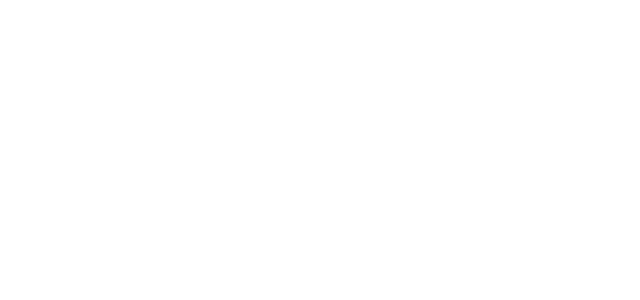
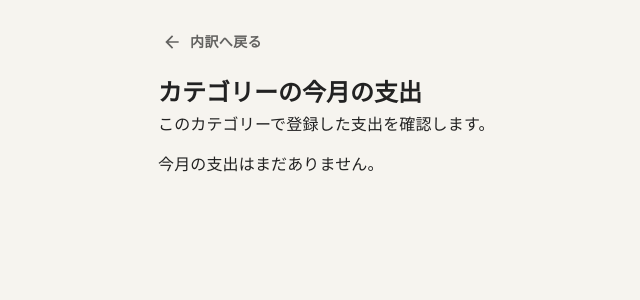
Before and after one commit to ryusei-yaku/kakeibo-app, a React (Vite) app: page /categories/monthly/1 in a window 1280 px wide. Before the commit this address had no page. Shown: the top 300 px of the page, without its empty margins (206-846 px from the left). Built offline with nearby package versions, Linux system fonts and the light colour scheme.

Commit message:
カテゴリ詳細ページで支出を日付ごとにグループ表示

```diff
--- a/src/App.tsx
+++ b/src/App.tsx
@@ -4,6 +4,7 @@ import MonthlyCategorySummaryPage from "./features/categories/MonthlyCategorySum
 import ExpenseFormPage from "./features/expenses/ExpenseFormPage";
 import HomePage from "./features/home/HomePage";
 import type { Expense } from "./types/expense";
+import MonthlyCategoryDetailPage from "./features/categories/MonthlyCategoryDetailPage";
 
 function App() {
   const [expenses, setExpenses] = useState<Expense[]>([]);
@@ -24,6 +25,10 @@ function App() {
           path="/categories/monthly"
           element={<MonthlyCategorySummaryPage expenses={expenses}/>}
         />
+        <Route
+          path="/categories/monthly/:categoryId"
+          element={<MonthlyCategoryDetailPage expenses={expenses}/>}
+        />
       </Routes>
     </BrowserRouter>
   );
--- /dev/null
+++ b/src/features/categories/MonthlyCategoryDetailPage.tsx
@@ -0,0 +1,207 @@
+import ArrowBackIcon from "@mui/icons-material/ArrowBack";
+import { Box, Button, Container, Stack, Typography } from "@mui/material";
+import dayjs from "dayjs";
+import "dayjs/locale/ja";
+import { useNavigate, useParams } from "react-router-dom";
+import type { Expense } from "../../types/expense";
+
+
+dayjs.locale("ja");
+
+type MonthlyCategoryDetailPageProps = {
+    expenses: Expense[];
+}
+
+//同じ日付の支出をまとめるための型
+type DailyExpenseGroup = {
+    date: string;
+    totalAmount: number;
+    items: Expense[];
+}
+// 数値を「1,200円」のような表示用文字列に変換する
+function formatYen(amount: number) {
+    return `${amount.toLocaleString()}円`;
+}
+// "2026-06-28" のような日付文字列を「2026年6月28日(日)」の表示に変換する
+function formatDateWithWeekday(date: string) {
+    return dayjs(date).format("YYYY年M月D日(ddd)");
+}
+
+//支出1件の左側に表示する文字列を作る
+//店名があれば店名を表示し、メモがあれば店名の横に（）で表示する
+function formatExpenseLabel(shopName: string, memo: string) {
+    if (shopName !== "" && memo !== "") {
+        return `${shopName} (${memo})`;
+    }
+
+    if (shopName !== "") {
+        return shopName;
+    }
+
+    if (memo !== "") {
+        return `(${memo})`;
+    }
+}
+
+function MonthlyCategoryDetailPage({
+    expenses,
+}: MonthlyCategoryDetailPageProps) {
+    //URLの「:categoryId」に入っている値を取得する
+    const { categoryId } = useParams();
+    //今日が含まれる年月を"2026-06"のような形式で取得する
+    const currentMonth = dayjs().format("YYYY-MM");
+    const navigate = useNavigate();
+
+    //全支出の中から、今月かつURLのcategoryIdと一致する支出だけを取り出す
+    const categoryMonthlyExpenses = expenses.filter(
+        (expense) =>
+            expense.date.startsWith(currentMonth) &&
+            expense.categoryId === categoryId
+    );
+
+    //選択中カテゴリーの今月支出を、日付の新しい順に並べる
+    const sortedCategoryMonthlyExpenses = [...categoryMonthlyExpenses].sort(
+        (a, b) => dayjs(b.date).valueOf() - dayjs(a.date).valueOf()
+    )
+
+    //同じ日付の支出を1つのグループにまとめる
+    const groupedExpensesByDate = sortedCategoryMonthlyExpenses.reduce<
+        DailyExpenseGroup[]
+    >((groups, expense) => {
+        //すでに同じ日付のグループがあるか探す
+        const existingGroup = groups.find((group) => group.date === expense.date);
+
+        //同じ日付のグループがある場合には、そのグループの支出を追加する
+        if (existingGroup) {
+            existingGroup.items.push(expense);
+            existingGroup.totalAmount += expense.amount;
+            return groups;
+        }
+
+        //まだ同じ日付のグループがない場合は新しく日付グループを作る
+        return [
+            ...groups,
+            {
+                date: expense.date,
+                totalAmount: expense.amount,
+                items: [expense],
+            }
+        ]
+    }, [])
+
+    //表示用のカテゴリー名を取得する
+    //支出が1件以上あれば、その支出に保存されているcategoryNameを使う
+    const categoryName =
+        categoryMonthlyExpenses.length > 0
+            ? categoryMonthlyExpenses[0].categoryName
+            : "カテゴリー";
+
+    return (
+        <Box sx={{ minHeight: "100vh", backgroundColor: "#f6f4ef", py: 3 }}>
+            <Container maxWidth="sm">
+                <Stack spacing={2}>
+                    <Button
+                        onClick={() => navigate("/categories/monthly")}
+                        startIcon={<ArrowBackIcon />}
+                        sx={{
+                            alignSelf: "flex-start",
+                            color: "text.secondary",
+                            fontWeight: "bold",
+                        }}
+                    >
+                        内訳へ戻る
+                    </Button>
+
+                    <Box>
+                        <Typography variant="h5" component="h1" sx={{ fontWeight: "bold" }}>
+                            {categoryName}の今月の支出
+                        </Typography>
+
+                        <Typography color="text.secondary" sx={{ mt: 0.5 }}>
+                            このカテゴリーで登録した支出を確認します。
+                        </Typography>
+                    </Box>
+
+                    {/* このカテゴリーの今月支出が1件もない場合 */}
+
+                    {groupedExpensesByDate.length === 0 ? (
+                        <Typography color="text.secondary">
+                            今月の支出はまだありません。
+                        </Typography>
+                    ) : (
+                        // 支出がある場合は、日付ごとにまとめて表示する
+                        <Stack spacing={2}>
+                            {groupedExpensesByDate.map((group) => (
+                                <Box key={group.date}>
+                                    {/* 日付ごとの見出し行 */}
+                                    <Box
+                                        sx={{
+                                            display: "flex",
+                                            justifyContent: "space-between",
+                                            alignItems: "center",
+                                            px: 2,
+                                            py: 1,
+                                            backgroundColor: "#e5e1da",
+                                            borderTopLeftRadius: 12,
+                                            borderTopRightRadius: 12,
+                                        }}
+                                    >
+                                        <Typography sx={{ fontWeight: "bold" }}>
+                                            {formatDateWithWeekday(group.date)}
+                                        </Typography>
+
+                                        <Typography sx={{ fontWeight: "bold" }}>
+                                            {formatYen(group.totalAmount)}
+                                        </Typography>
+                                    </Box>
+
+                                    {/* その日付に属する支出一覧 */}
+                                    <Box
+                                        sx={{
+                                            backgroundColor: "#ffffff",
+                                            borderBottomLeftRadius: 12,
+                                            borderBottomRightRadius: 12,
+                                            overflow: "hidden",
+                                        }}
+                                    >
+                                        {group.items.map((expense, index) => (
+                                            <Box
+                                                key={expense.id}
+                                                sx={{
+                                                    display: "flex",
+                                                    justifyContent: "space-between",
+                                                    alignItems: "center",
+                                                    gap: 2,
+                                                    px: 2,
+                                                    py: 1.5,
+                                                    borderTop: index === 0 ? "none" : "1px solid #eeeeee",
+                                                }}
+                                            >
+                                                {/* 左側：店名。メモがあれば店名の横に（）で表示 */}
+                                                <Typography sx={{ pr: 2 }}>
+                                                    {formatExpenseLabel(expense.shopName, expense.memo)}
+                                                </Typography>
+
+                                                {/* 右側：金額 */}
+                                                <Typography
+                                                    sx={{
+                                                        fontWeight: "bold",
+                                                        flexShrink: 0,
+                                                    }}
+                                                >
+                                                    {formatYen(expense.amount)}
+                                                </Typography>
+                                            </Box>
+                                        ))}
+                                    </Box>
+                                </Box>
+                            ))}
+                        </Stack>
+                    )}
+                </Stack>
+            </Container>
+        </Box>
+    );
+}
+
+export default MonthlyCategoryDetailPage;
--- a/src/features/categories/MonthlyCategorySummaryPage.tsx
+++ b/src/features/categories/MonthlyCategorySummaryPage.tsx
@@ -112,7 +112,11 @@ function MonthlyCategorySummaryPage({
                             //今月の支出がある場合は、カテゴリー別の合計を一覧表示する
                             <Stack spacing={1.5}>
                                 {sortedMonthlyCategorySummaries.map((summary) => (
-                                    <Card key={summary.id} sx={{ borderRadius: 3 }}>
+                                    <Card
+                                        key={summary.id}
+                                        //カテゴリーカードを押したら、そのカテゴリーカードの今月詳細ページへ移動する。
+                                        onClick={()=>navigate(`/categories/monthly/${summary.id}`)}
+                                        sx={{ borderRadius: 3 }}>
                                         <CardContent>
                                             <Box
                                                 sx={{
```
